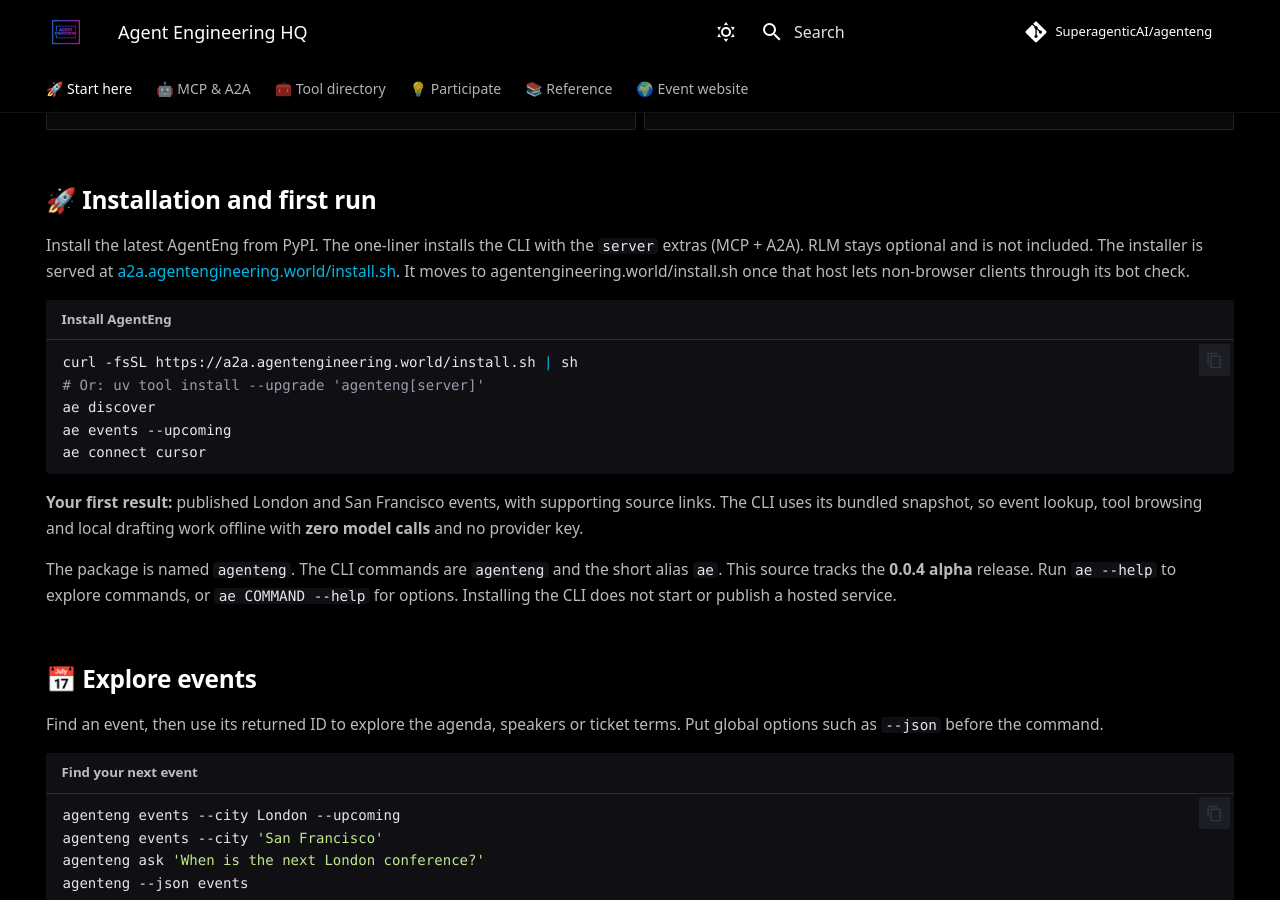
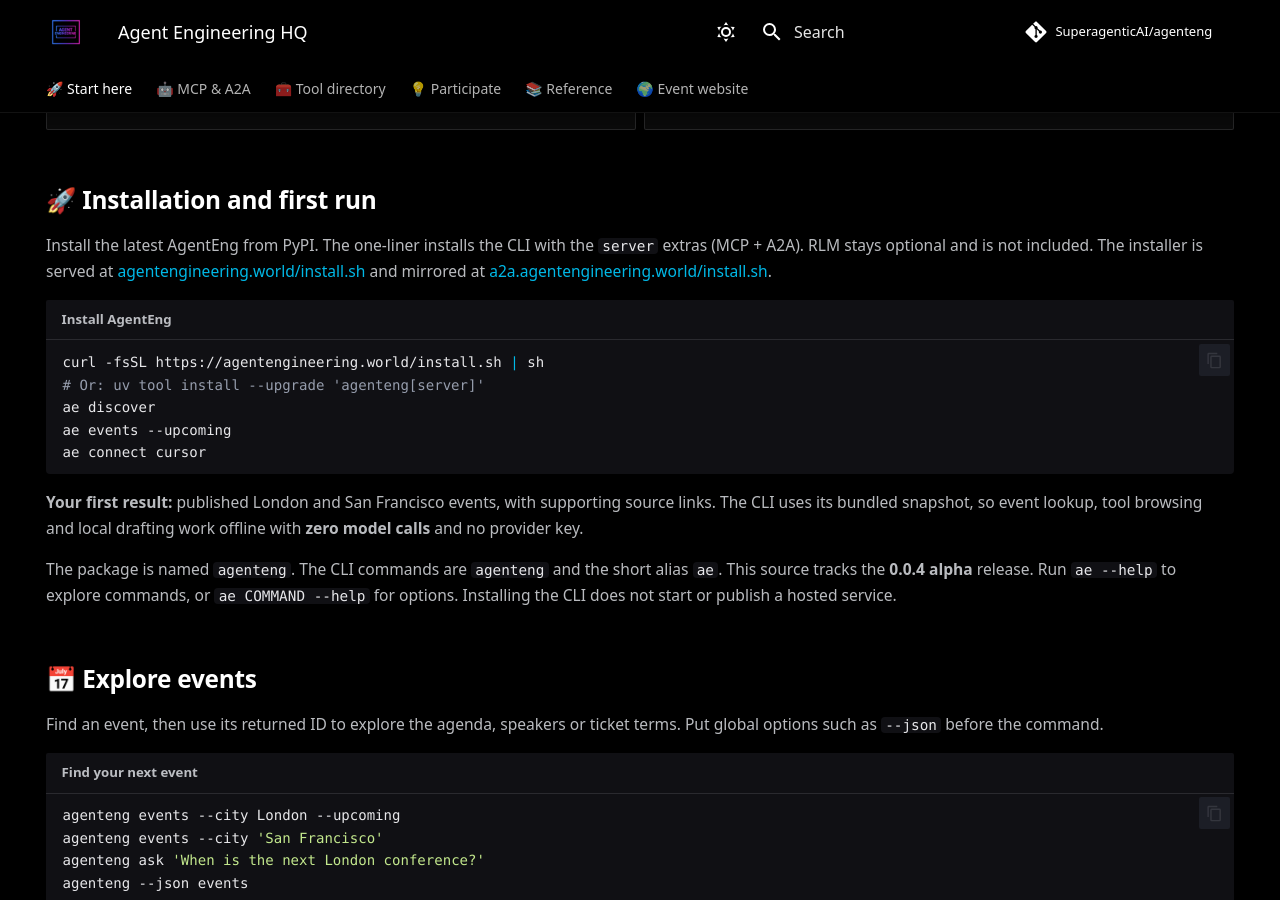
Before and after one commit to SuperagenticAI/agenteng, an MkDocs documentation site: the page built from docs/index.md, in a window 1280 px wide and 900 px high, scrolled down 1148 px. Built offline with MkDocs 1.6.1 and Material for MkDocs 9.7.7, drawn with Linux system fonts in a browser that asks for light colours; comment, search, counter and statistics services are not loaded.

Commit message:
docs: advertise agentengineering.world/install.sh now the main site serves it

````diff
--- a/docs/index.md
+++ b/docs/index.md
@@ -72,12 +72,11 @@
 
 Install the latest AgentEng from PyPI. The one-liner installs the CLI with the
 `server` extras (MCP + A2A). RLM stays optional and is not included.
-The installer is served at [a2a.agentengineering.world/install.sh](https://a2a.agentengineering.world/install.sh).
-It moves to agentengineering.world/install.sh once that host lets non-browser
-clients through its bot check.
+The installer is served at [agentengineering.world/install.sh](https://agentengineering.world/install.sh)
+and mirrored at [a2a.agentengineering.world/install.sh](https://a2a.agentengineering.world/install.sh).
 
 ```sh title="Install AgentEng"
-curl -fsSL https://a2a.agentengineering.world/install.sh | sh
+curl -fsSL https://agentengineering.world/install.sh | sh
 # Or: uv tool install --upgrade 'agenteng[server]'
 ae discover
 ae events --upcoming
````
Also changed, not shown: README.md (+2 -3 lines), deploy/README.md (+6 -6 lines), 1 other file.
